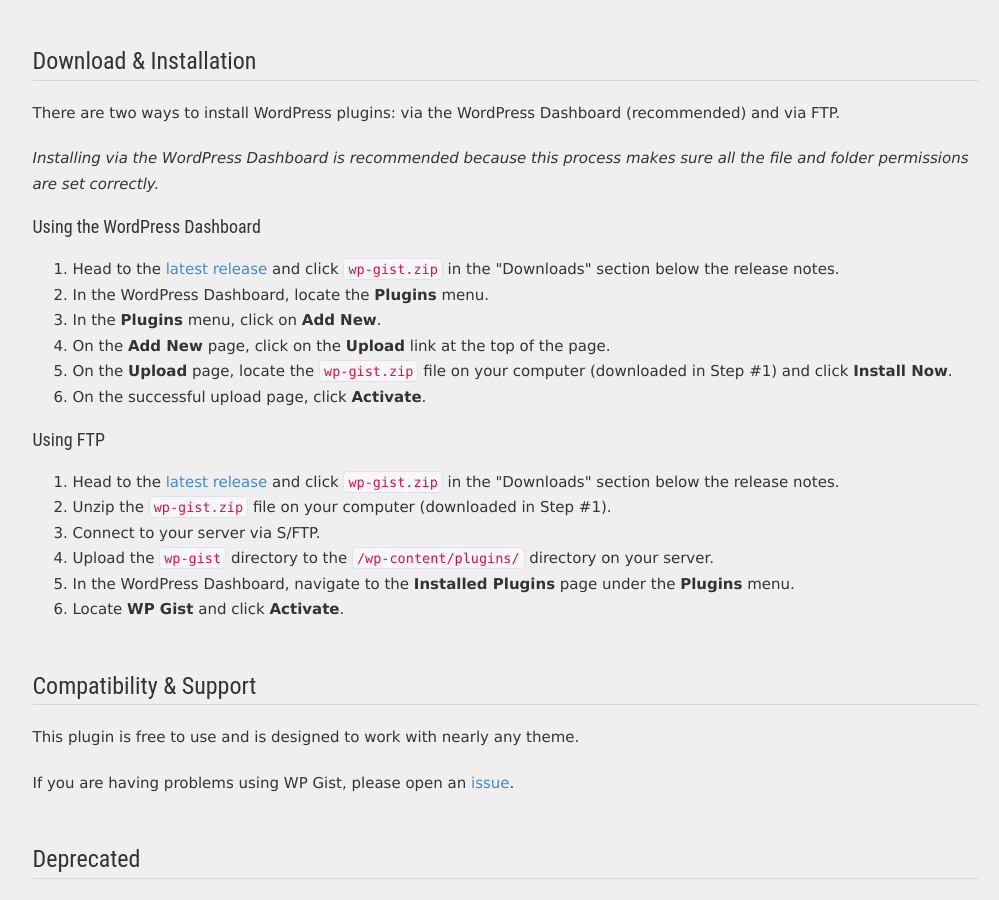
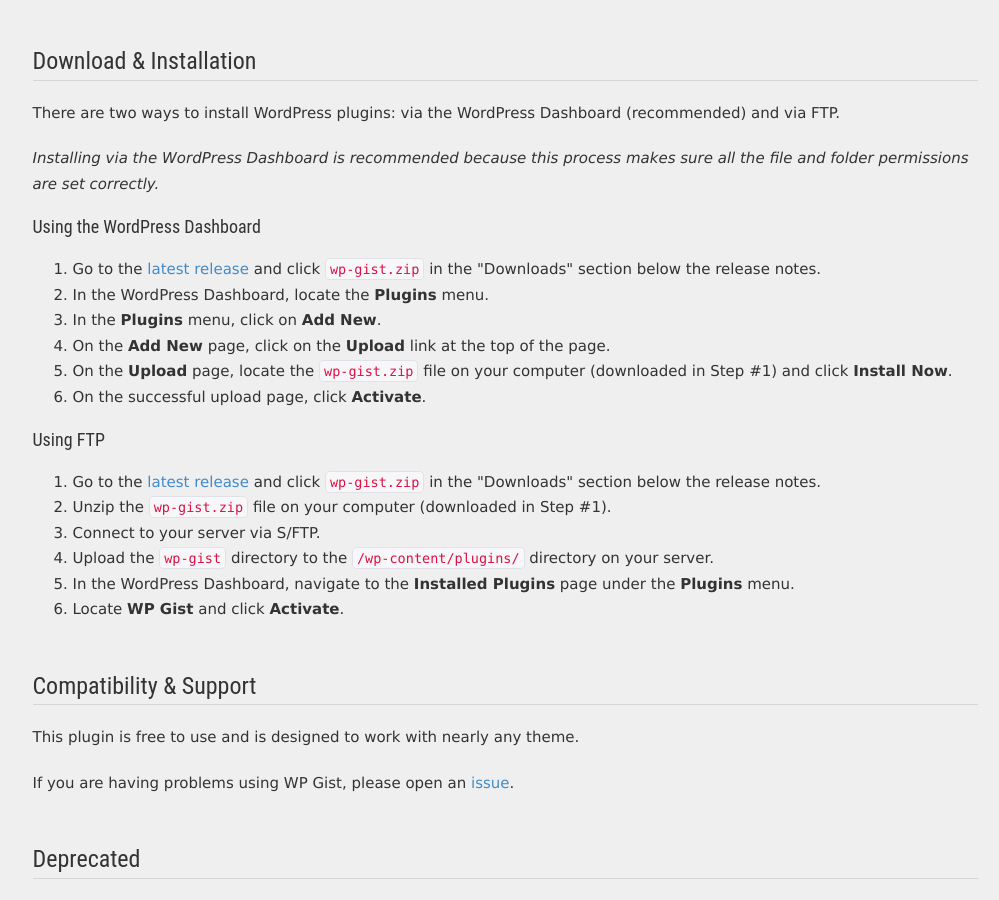
Before and after one commit to tommcfarlin/wp-gist, a Jekyll site: the page built from index.html, in a window 1280 px wide and 900 px high, scrolled down 1364 px. Shown: the whole window, without its empty margins (135-1134 px from the left). Built offline with Jekyll 4.4.1, drawn with Linux system fonts in a browser that asks for light colours.

Commit message:
Changes download verbage.

```diff
--- a/index.html
+++ b/index.html
@@ -49,7 +49,7 @@ title: WP Gist | GitHub Gist's for WordPress
                     <p><em>Installing via the WordPress Dashboard is recommended because this process makes sure all the file and folder permissions are set correctly.</em></p>
                     <h4>Using the WordPress Dashboard</h4>
                     <ol>
-                        <li>Head to the <a href="https://github.com/manovotny/wp-gist/releases/latest" title="WP Gist | GitHub Gist's for WordPress">latest release</a> and click <code>wp-gist.zip</code> in the "Downloads" section below the release notes.</li>
+                        <li>Go to the <a href="https://github.com/manovotny/wp-gist/releases/latest" title="WP Gist | GitHub Gist's for WordPress">latest release</a> and click <code>wp-gist.zip</code> in the "Downloads" section below the release notes.</li>
                         <li>In the WordPress Dashboard, locate the <strong>Plugins</strong> menu.</li>
                         <li>In the <strong>Plugins</strong> menu, click on <strong>Add New</strong>.</li>
                         <li>On the <strong>Add New</strong> page, click on the <strong>Upload</strong> link at the top of the page.</li>
@@ -58,7 +58,7 @@ title: WP Gist | GitHub Gist's for WordPress
                     </ol>
                     <h4>Using FTP</h4>
                     <ol>
-                        <li>Head to the <a href="https://github.com/manovotny/wp-gist/releases/latest" title="WP Gist | GitHub Gist's for WordPress">latest release</a> and click <code>wp-gist.zip</code> in the "Downloads" section below the release notes.</li>
+                        <li>Go to the <a href="https://github.com/manovotny/wp-gist/releases/latest" title="WP Gist | GitHub Gist's for WordPress">latest release</a> and click <code>wp-gist.zip</code> in the "Downloads" section below the release notes.</li>
                         <li>Unzip the <code>wp-gist.zip</code> file on your computer (downloaded in Step #1).</li>
                         <li>Connect to your server via S/FTP.</li>
                         <li>Upload the <code>wp-gist</code> directory to the <code>/wp-content/plugins/</code> directory on your server.</li>
```
